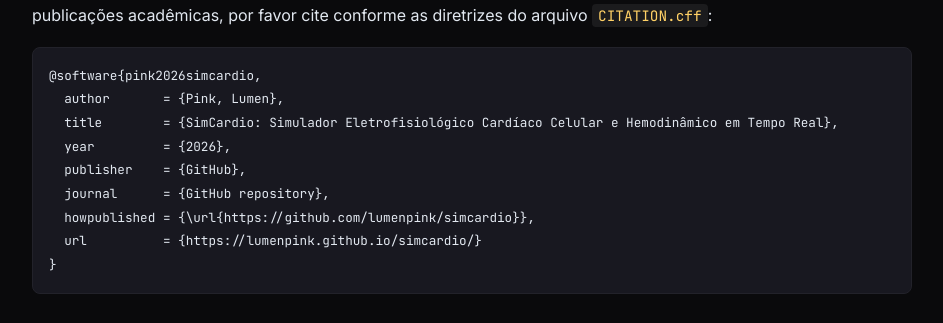
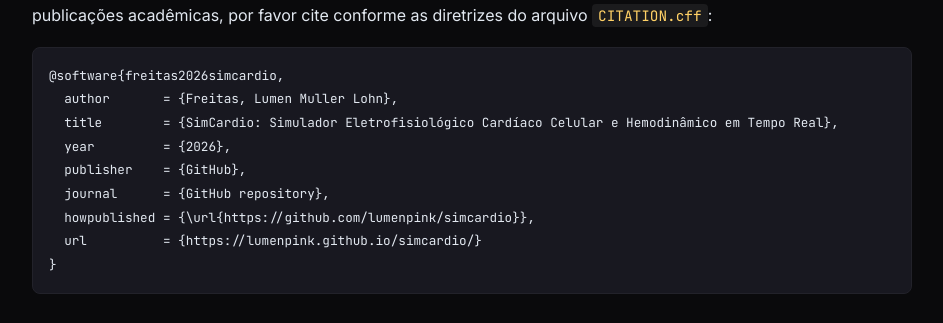
Before and after one commit to KokoroSim/KokoroSim, a plain HTML site: page ui/sobre.html in a window 1280 px wide. Shown: the part 8978-9301 px from the top of the page, without its empty margins (168-1111 px from the left). Drawn offline with nearby package versions, Linux system fonts and the light colour scheme.

Commit message:
docs: atualizar citação acadêmica com nome oficial da autora

```diff
--- a/ui/sobre.html
+++ b/ui/sobre.html
@@ -448,8 +448,8 @@
 <hr />
 <h2 id="citacao-academica">📖 Citação Acadêmica</h2>
 <p>Se você utilizar o SimCardio em pesquisas científicas, aulas práticas, monografias, dissertações, teses ou publicações acadêmicas, por favor cite conforme as diretrizes do arquivo <a href="CITATION.cff"><code>CITATION.cff</code></a>:</p>
-<pre><code class="language-bibtex">@software{pink2026simcardio,
-  author       = {Pink, Lumen},
+<pre><code class="language-bibtex">@software{freitas2026simcardio,
+  author       = {Freitas, Lumen Muller Lohn},
   title        = {SimCardio: Simulador Eletrofisiológico Cardíaco Celular e Hemodinâmico em Tempo Real},
   year         = {2026},
   publisher    = {GitHub},
```
Also changed, not shown: CHANGELOG.md, README.md, 2 other files.
